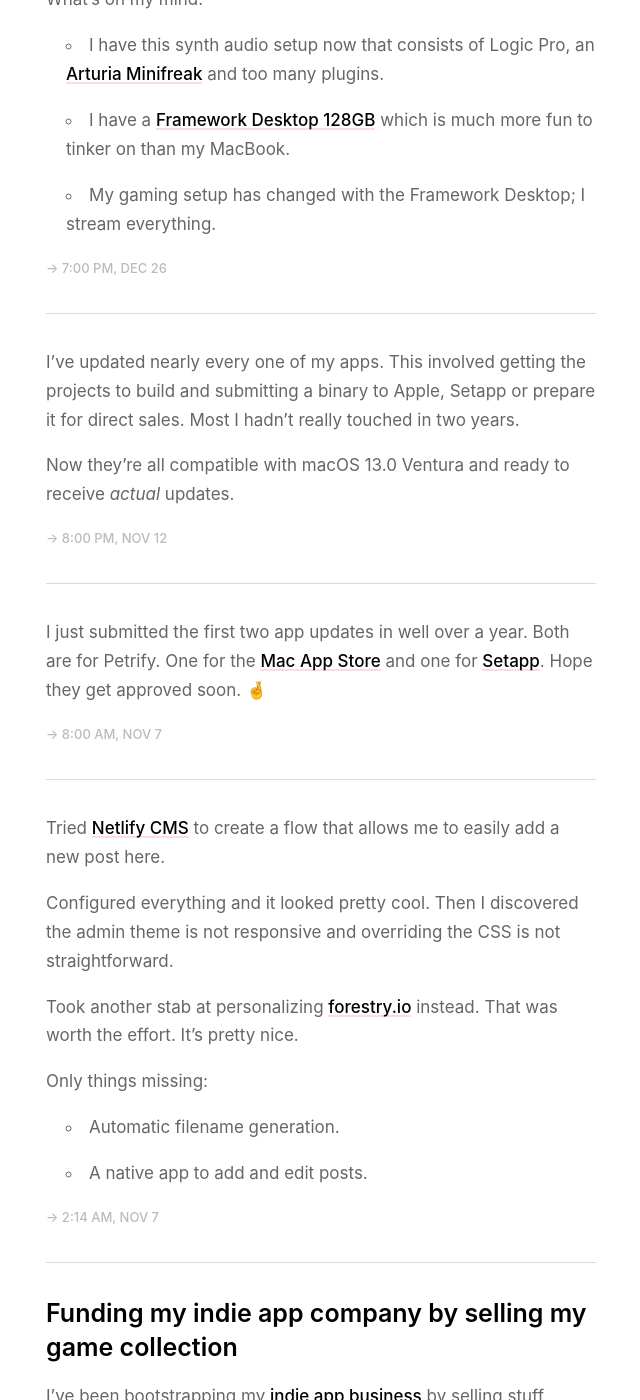
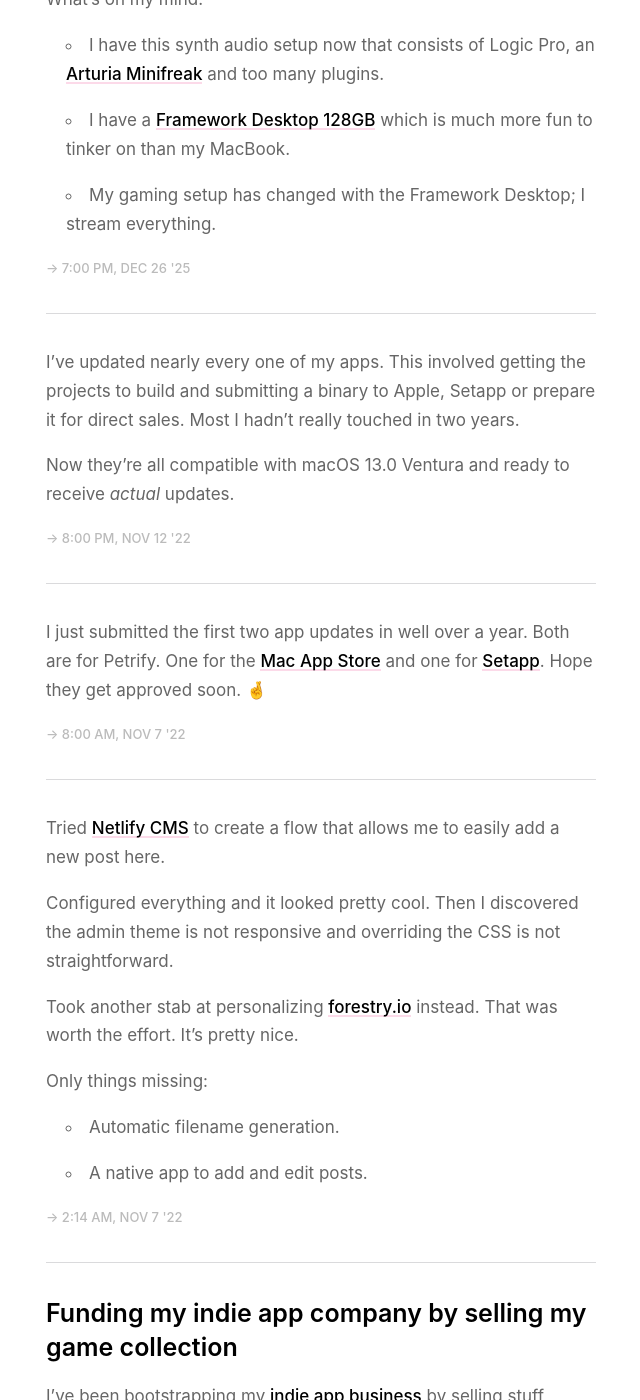
Before and after one commit to boyvanamstel/shorts.boy.sh, a Jekyll site: the page built from index.html, in a window 1280 px wide and 1400 px high, scrolled down 757 px. Shown: the whole window, without its empty margins (319-959 px from the left). Built offline with Jekyll 4.4.1, drawn with Linux system fonts in a browser that asks for light colours; the list of posts is cut into pages by our own code; some of the changed text lies outside the part shown.

Commit message:
Add year to posts

```diff
--- a/_includes/post-list.html
+++ b/_includes/post-list.html
@@ -16,7 +16,7 @@
       {% endif %}
       <a href="{{ site.baseurl }}/{{ post.url | remove_first: '/' }}" class="u-url">
         <aside class="dates">
-          <time datetime="{{ post.date }}" class="dt-published">→ {{ post.date | date:"%-I:%M %p, %b %-d" }}</time>
+          <time datetime="{{ post.date }}" class="dt-published">→ {{ post.date | date:"%-I:%M %p, %b %-d '%y" }}</time>
         </aside>
       </a>
     </article>
```
